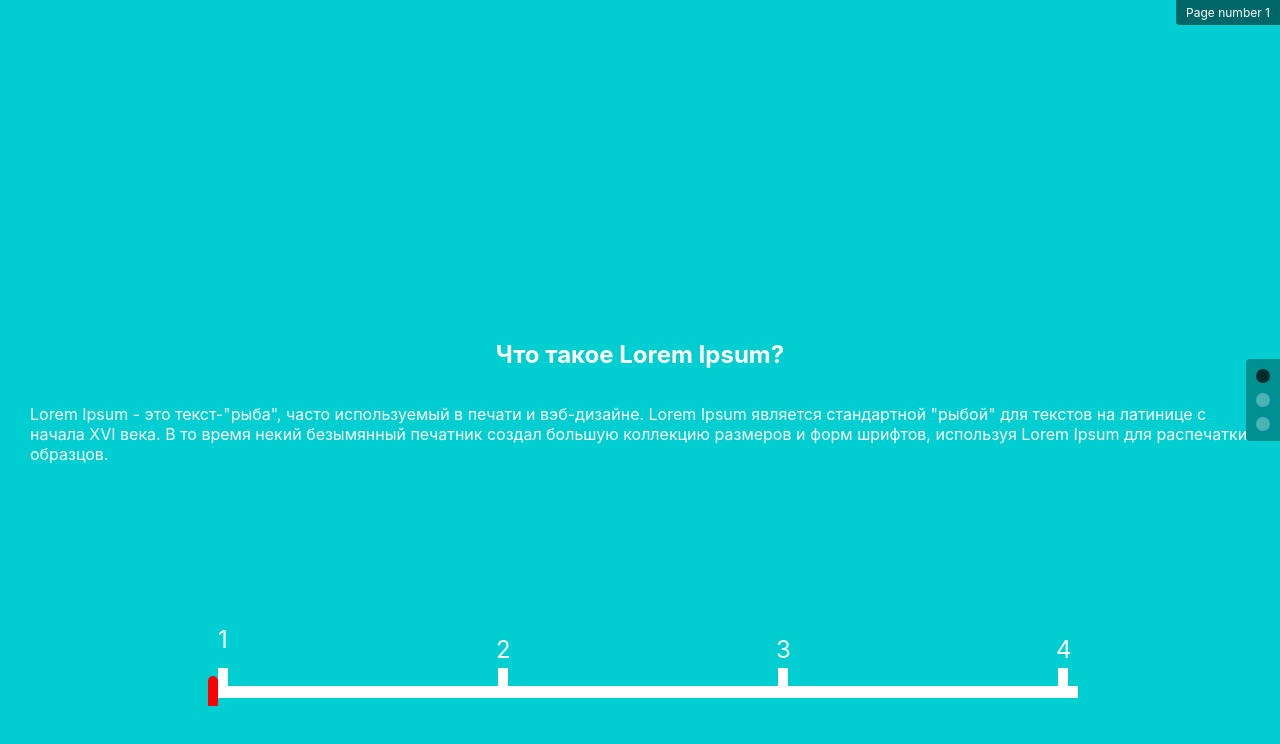
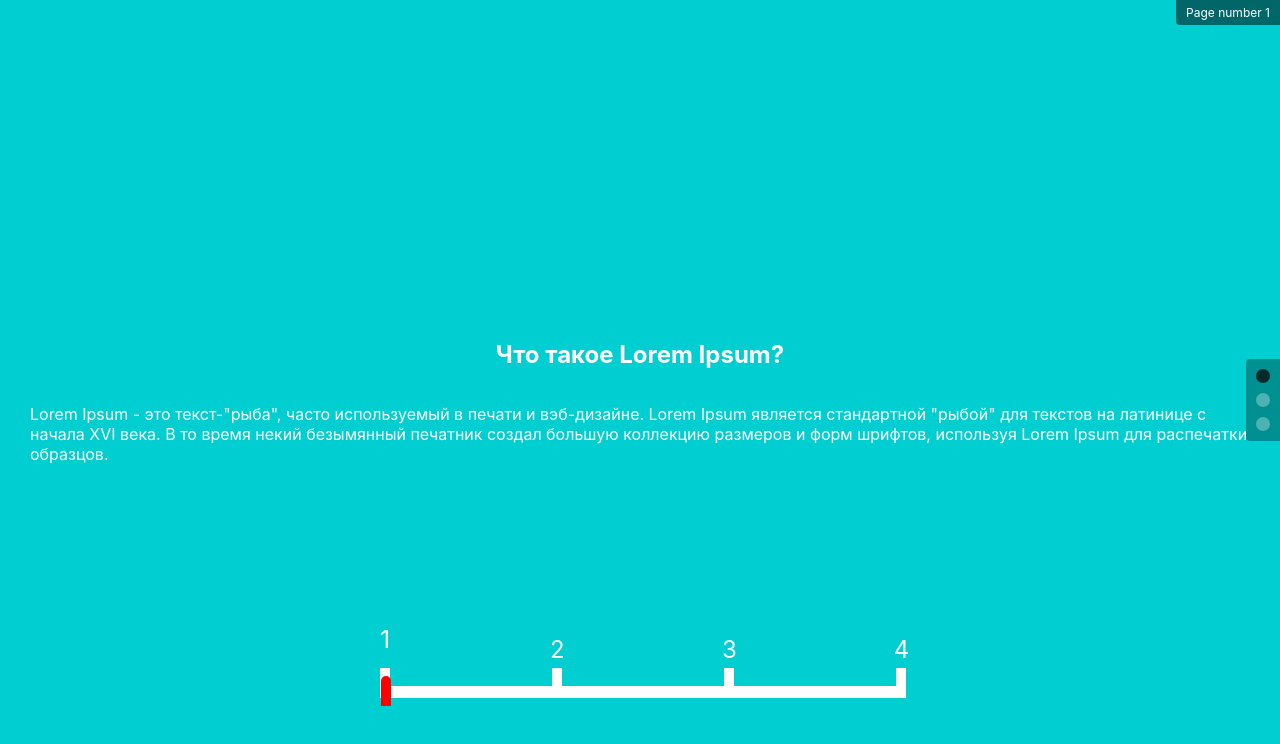
Before and after one commit to alimzhanovamir/react-fullpage-scrolling, a React (Create React App) app: page / in a window 1280 px wide. Shown: the top 744 px of the page. Built offline with nearby package versions, Linux system fonts and the light colour scheme.

Commit message:
Set max-width range slider

```diff
--- a/src/components/slider/slider-range/slider-range.module.scss
+++ b/src/components/slider/slider-range/slider-range.module.scss
@@ -1,5 +1,6 @@
 .slider-range {
-
+  max-width: 550px;
+  margin: 0 auto;
 }
 
 .slider-range__tags {
```
